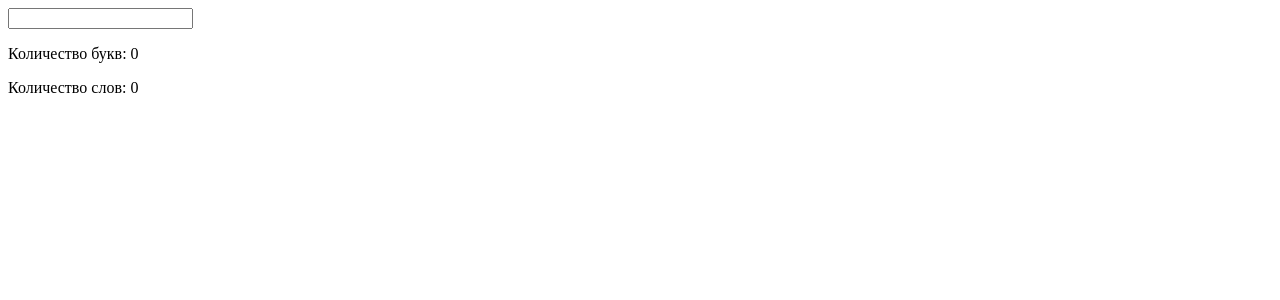
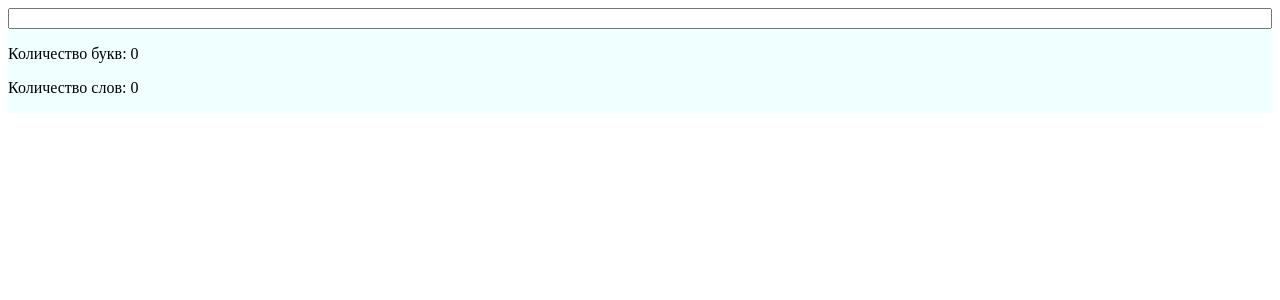
Before and after one commit to SergeyBogomolovv/string-converter, a React app: page / in a window 1280 px wide. Shown: the top 300 px of the page. Built offline with nearby package versions, Linux system fonts and the light colour scheme.

Commit message:
feat: add index.css
created test index.css file

```diff
--- a/src/App.tsx
+++ b/src/App.tsx
@@ -21,7 +21,7 @@ const App = () => {
   }, [val]);
 
   return (
-    <div>
+    <main>
       <input
         type="text"
         value={val}
@@ -47,7 +47,7 @@ const App = () => {
           ))}
         </div>
       </div>
-    </div>
+    </main>
   );
 };
 
--- /dev/null
+++ b/src/index.css
@@ -0,0 +1,6 @@
+main {
+  background-color: azure;
+  display: flex;
+  flex-direction: column;
+  place-content: center;
+}
--- a/src/index.tsx
+++ b/src/index.tsx
@@ -1,3 +1,4 @@
+import "./index.css";
 import App from "./App";
 import React from "react";
 import { createRoot } from "react-dom/client";
@@ -5,5 +6,5 @@ import { createRoot } from "react-dom/client";
 createRoot(document.getElementById("root")).render(
   <React.StrictMode>
     <App />
-  </React.StrictMode>,
+  </React.StrictMode>
 );
```
